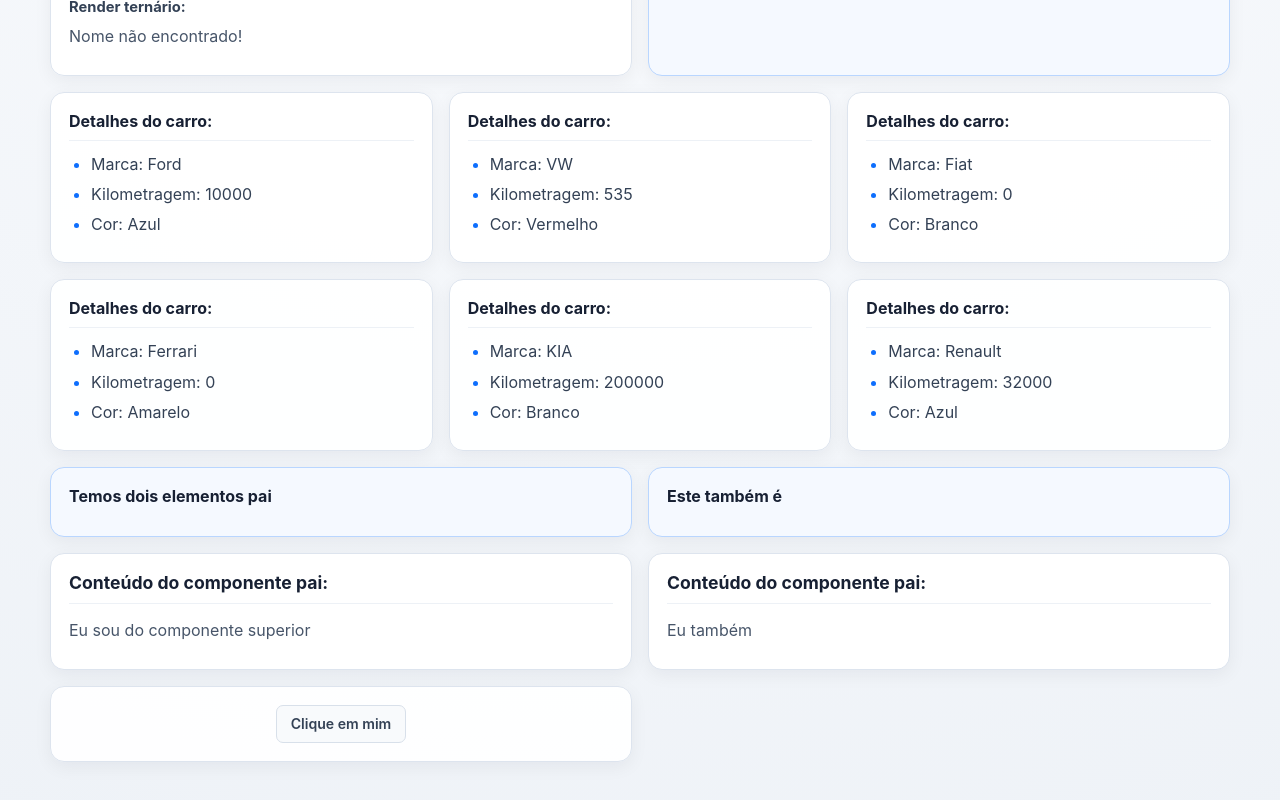
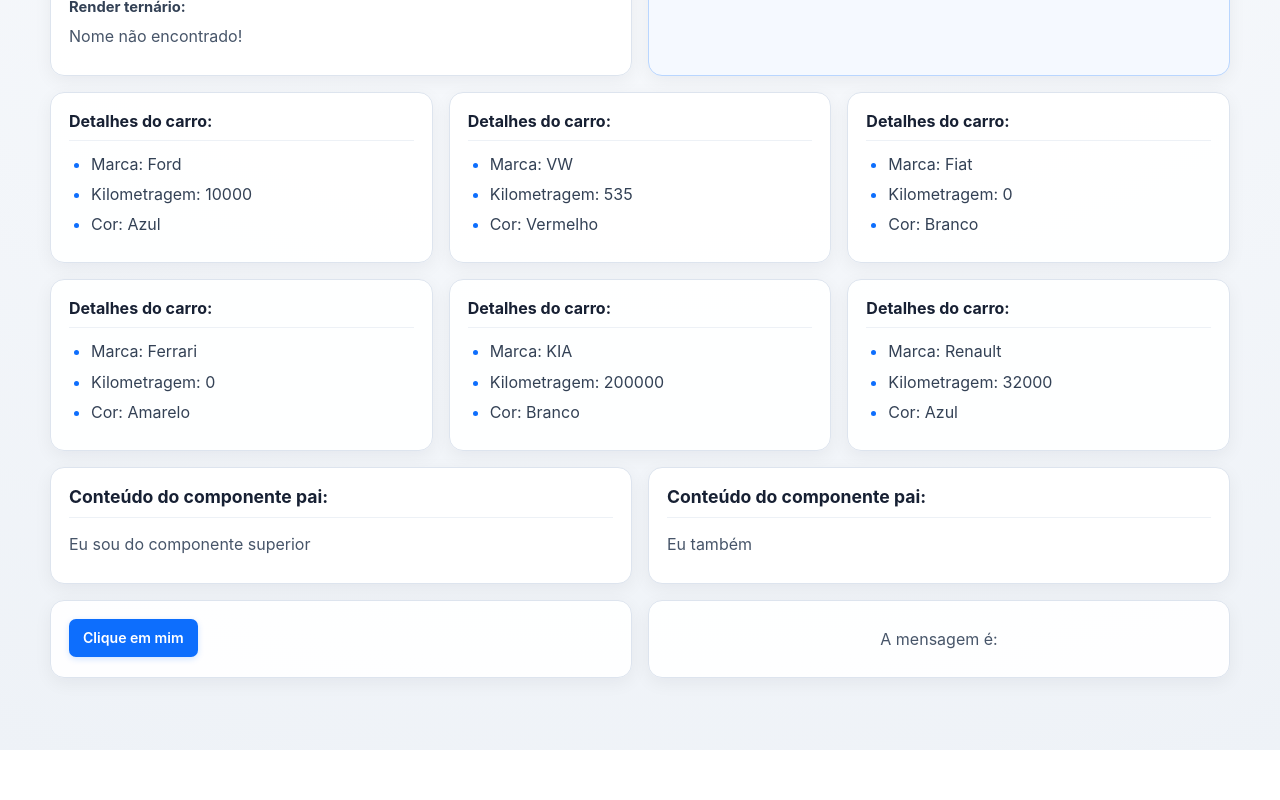
Before and after one commit to Devpaulo1/revisao-react, a React (Vite) app in the folder revisao-react/: page / in a window 1280 px wide. Shown: the part 817-1617 px from the top of the page. After the commit the page ends 1567 px from the top, so only its background shows below. Built offline with nearby package versions, Linux system fonts and the light colour scheme.

Commit message:
feat: create message display component

```diff
--- a/revisao-react/src/App.jsx
+++ b/revisao-react/src/App.jsx
@@ -5,13 +5,14 @@ import ListRender from "./components/ListRender";
 import ConditionalRender from "./components/ConditionalRender";
 import ShowUserName from "./components/ShowUserName";
 import CarDetails from "./components/CarDetails";
-import Fragment from "./components/Fragment";
 import Container from "./components/Container";
 import ExecuteFunction from "./components/ExecuteFunction";
-
-
+import MessageState from "./components/MessageState";
+import { Fragment, useState } from "react";
 
 function App() {
+
+  const [message, setMessage] = useState();
 
   function showMessage() {
   console.log("Evento do componente pai");
@@ -76,6 +77,9 @@ function App() {
 
       {/* event as prop */}
       <ExecuteFunction myFunction={showMessage} />
+
+      <MessageState msg={message} />
+
     </div>
   );
 }
--- a/revisao-react/src/components/MessageState.jsx
+++ b/revisao-react/src/components/MessageState.jsx
@@ -0,0 +1,10 @@
+const MessageState = ({ msg }) => {
+  return (
+    <div>
+      {/* O componente apenas exibe a mensagem recebida. */}
+      <p>A mensagem é: {msg}</p>
+    </div>
+  );
+};
+
+export default MessageState;
```
